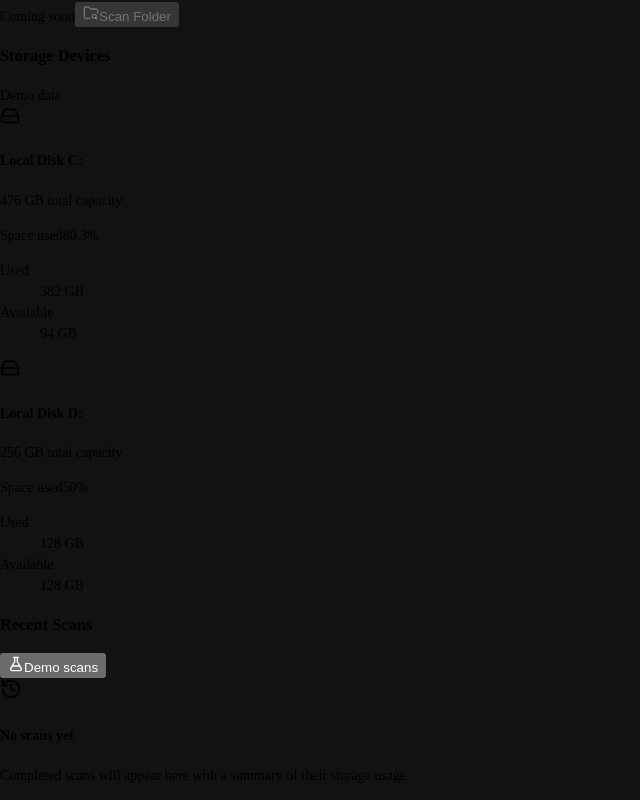
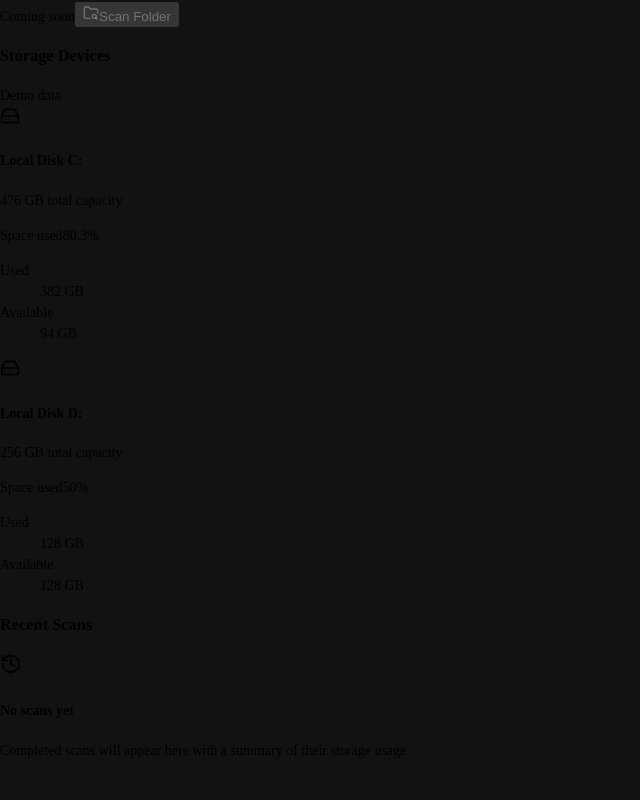
Before and after one commit to byndzieyes/SpaceLens, a React (Vite) app in the folder src/renderer/: page / in a window 1280 px wide. Shown: the part 387-1187 px from the top of the page, without its empty margins (0-640 px from the left). After the commit the page ends 1162 px from the top, so only its background shows below. Built offline with nearby package versions, Linux system fonts and the light colour scheme.

Commit message:
chore: finalize phase one foundation and overview

```diff
--- a/src/renderer/src/features/overview/RecentScans.tsx
+++ b/src/renderer/src/features/overview/RecentScans.tsx
@@ -1,4 +1,4 @@
-import { useId, type ReactNode } from 'react'
+import { useId } from 'react'
 import { Folder, History } from 'lucide-react'
 import type { RecentScanSummary } from '../../../../shared/scan'
 import { Card } from '../../components/ui/Card'
@@ -7,27 +7,23 @@ import { formatScanDate, getRecentScans } from './recentScanUtils'
 
 interface RecentScansProps {
   scans: readonly RecentScanSummary[]
-  actions?: ReactNode
 }
 
 const fileCountFormat = new Intl.NumberFormat('en-US')
 
-export function RecentScans({ scans, actions }: RecentScansProps): React.JSX.Element {
+export function RecentScans({ scans }: RecentScansProps): React.JSX.Element {
   const titleId = useId()
   const recentScans = getRecentScans(scans)
 
   return (
-    <section aria-labelledby={titleId} className="space-y-4">
+    <div className="space-y-4">
       <div className="flex flex-wrap items-center justify-between gap-3">
         <h3 id={titleId} className="text-base font-semibold">
           Recent Scans
         </h3>
-        <div className="flex flex-wrap items-center gap-3">
-          {scans.length > recentScans.length && (
-            <p className="text-xs text-text-secondary">Showing latest {recentScans.length}</p>
-          )}
-          {actions}
-        </div>
+        {scans.length > recentScans.length && (
+          <p className="text-xs text-text-secondary">Showing latest {recentScans.length}</p>
+        )}
       </div>
       <Card aria-labelledby={titleId} className="min-w-0">
         {recentScans.length === 0 ? (
@@ -76,6 +72,6 @@ export function RecentScans({ scans, actions }: RecentScansProps): React.JSX.Ele
           </ol>
         )}
       </Card>
-    </section>
+    </div>
   )
 }
--- a/src/renderer/src/features/overview/demoScans.ts
+++ /dev/null
@@ -1,26 +0,0 @@
-import type { RecentScanSummary } from '../../../../shared/scan'
-
-// Example history for the explicit demo toggle; no filesystem data is read.
-export const demoScans: readonly RecentScanSummary[] = [
-  {
-    id: 'demo-projects',
-    path: 'C:\\Projects',
-    completedAt: '2026-11-05T12:30:00Z',
-    totalBytes: 24_600_000_000,
-    fileCount: 48_210
-  },
-  {
-    id: 'demo-media',
-    path: 'D:\\Media',
-    completedAt: '2026-11-04T16:15:00Z',
-    totalBytes: 112_400_000_000,
-    fileCount: 3_842
-  },
-  {
-    id: 'demo-documents',
-    path: 'C:\\Users\\Demo\\Documents',
-    completedAt: '2026-11-03T09:45:00Z',
-    totalBytes: 5_200_000_000,
-    fileCount: 1_276
-  }
-]
--- a/src/renderer/src/pages/OverviewPage.tsx
+++ b/src/renderer/src/pages/OverviewPage.tsx
@@ -1,15 +1,11 @@
-import { useState } from 'react'
-import { FlaskConical, FolderSearch } from 'lucide-react'
+import { FolderSearch } from 'lucide-react'
 import { Badge } from '../components/ui/Badge'
 import { Button } from '../components/ui/Button'
 import { DiskCard } from '../features/overview/DiskCard'
 import { demoDevices } from '../features/overview/demoDevices'
-import { demoScans } from '../features/overview/demoScans'
 import { RecentScans } from '../features/overview/RecentScans'
 
 export function OverviewPage(): React.JSX.Element {
-  const [showDemoScans, setShowDemoScans] = useState(false)
-
   return (
     <div className="space-y-8 sm:space-y-10">
       <header className="flex flex-wrap items-center justify-between gap-5">
@@ -42,22 +38,7 @@ export function OverviewPage(): React.JSX.Element {
         </div>
       </section>
 
-      <RecentScans
-        scans={showDemoScans ? demoScans : []}
-        actions={
-          <>
-            {showDemoScans && <Badge>Demo data</Badge>}
-            <Button
-              variant={showDemoScans ? 'primary' : 'secondary'}
-              aria-pressed={showDemoScans}
-              onClick={() => setShowDemoScans((current) => !current)}
-            >
-              <FlaskConical size={16} aria-hidden="true" />
-              Demo scans
-            </Button>
-          </>
-        }
-      />
+      <RecentScans scans={[]} />
     </div>
   )
 }
```
Also changed, not shown: tests/fixtures/scans.ts (deleted, +0 -21 lines), 2 other files (tests, documents, lock files or other folders).
